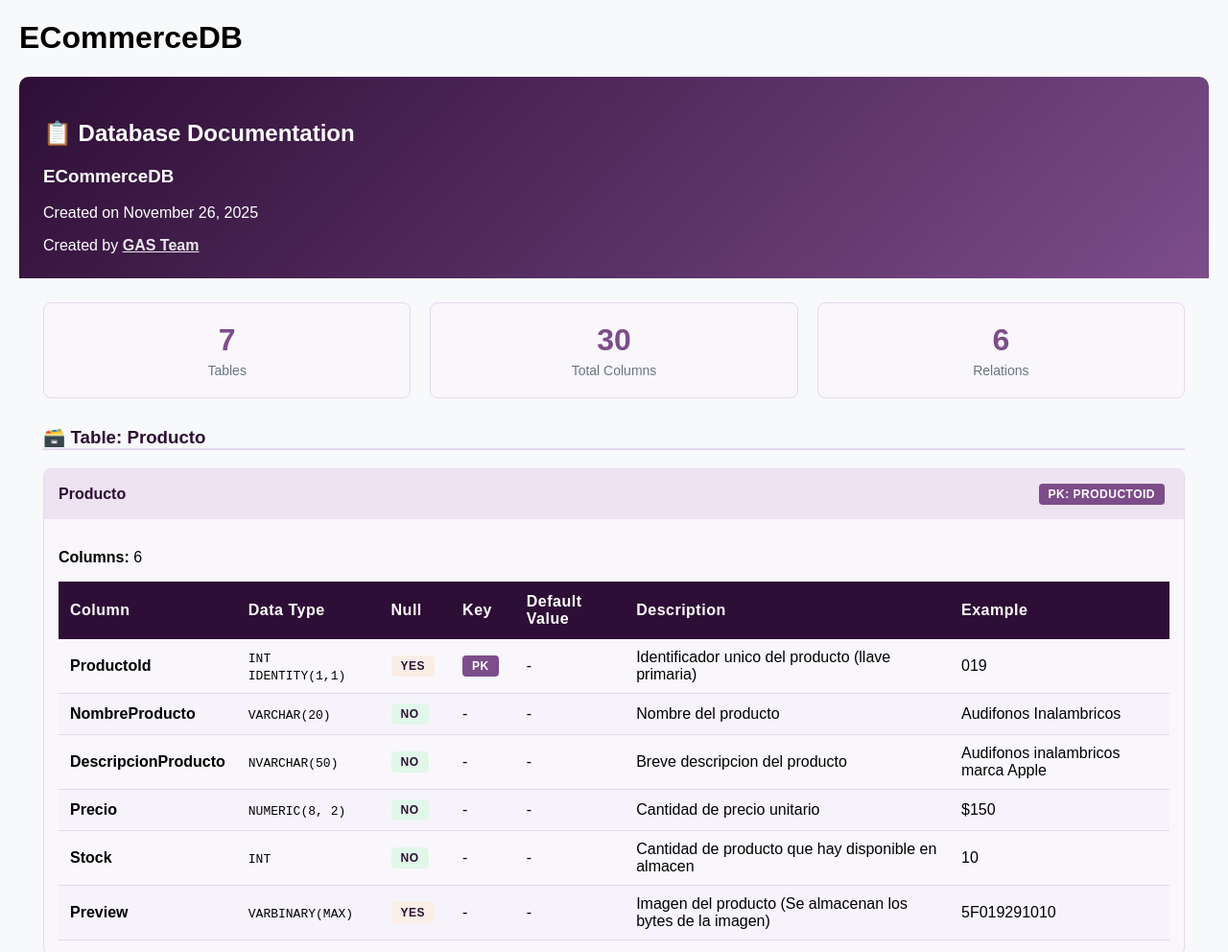
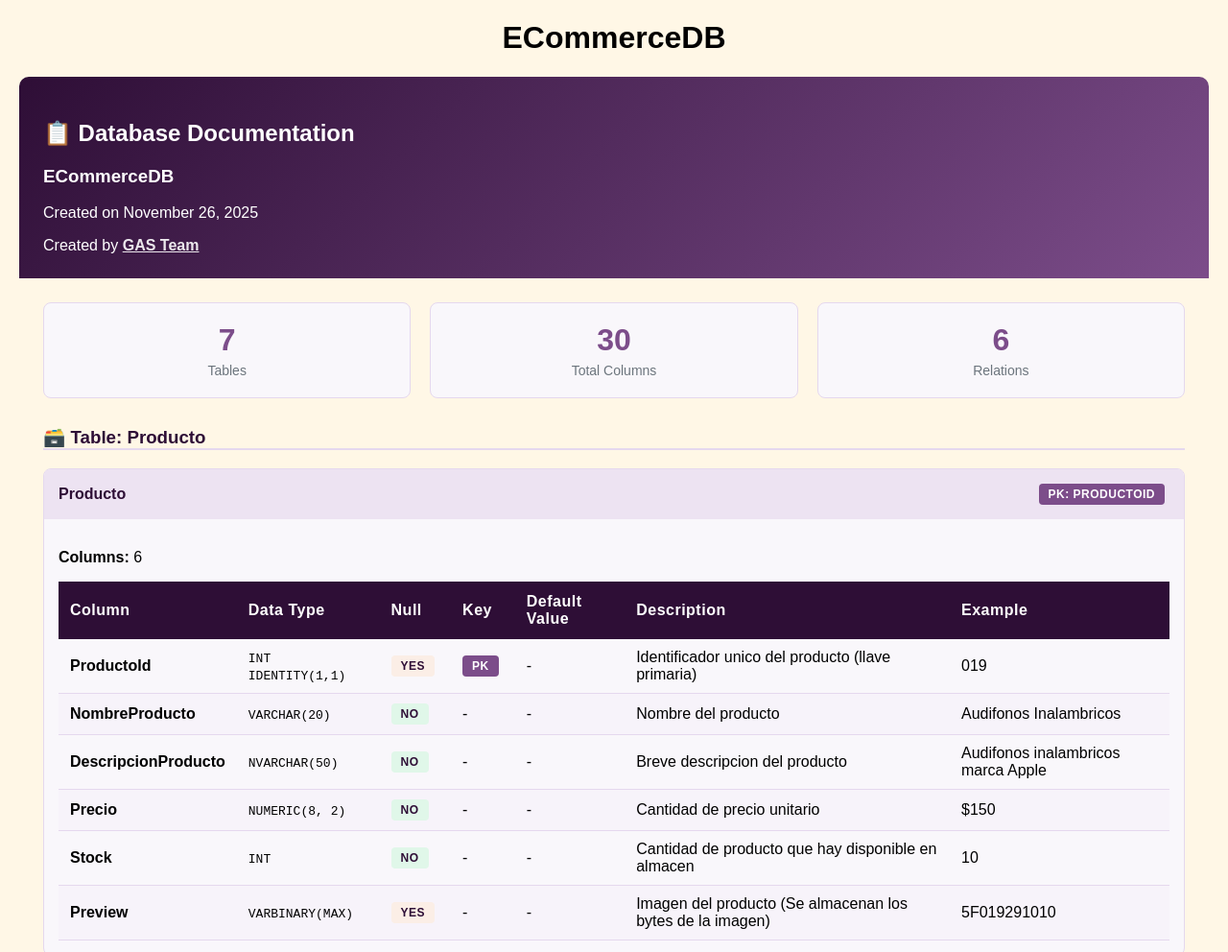
Before and after one commit to smejiaa19/DiccionarioDatos, a plain HTML site: page index.html in a window 1280 px wide. Shown: the top 992 px of the page at 96% size. Drawn offline with Linux system fonts and the light colour scheme.

Commit message:
Estilo background modificado
Co-authored-by: Silvio Mejia <silviomejiagarcia@gmail.com>
Co-authored-by: G. Juarez <gajuarez@uamv.edu.ni>

```diff
--- a/style.css
+++ b/style.css
@@ -1,3 +1,6 @@
+        h1{
+                text-align: center;
+        }
 
         body { font-family: Arial, sans-serif; margin: 20px; background: #f8f9fa; }
         .documentation { background: white; border-radius: 8px; box-shadow: 0 2px 10px rgba(0,0,0,0.1); }
@@ -24,3 +27,7 @@
         .badge-not-null { background: #e0f7e9; color: #2e0e36; }
         .alert { padding: 15px; border-radius: 8px; margin-bottom: 20px; }
         .alert-info { background: #e3eafc; border: 1px solid #b8daff; color: #2e0e36; }
+
+        body{
+                background-color: #FFF7E6;
+        }
```
